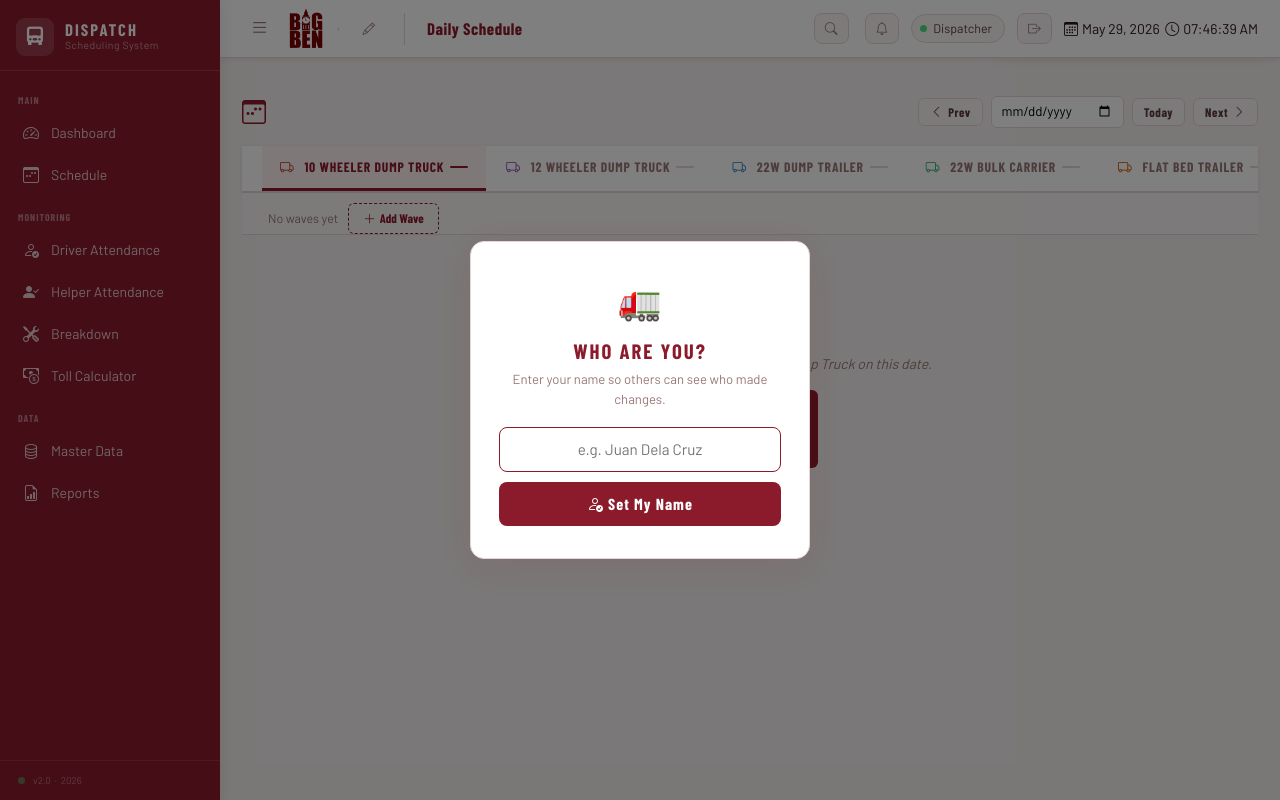
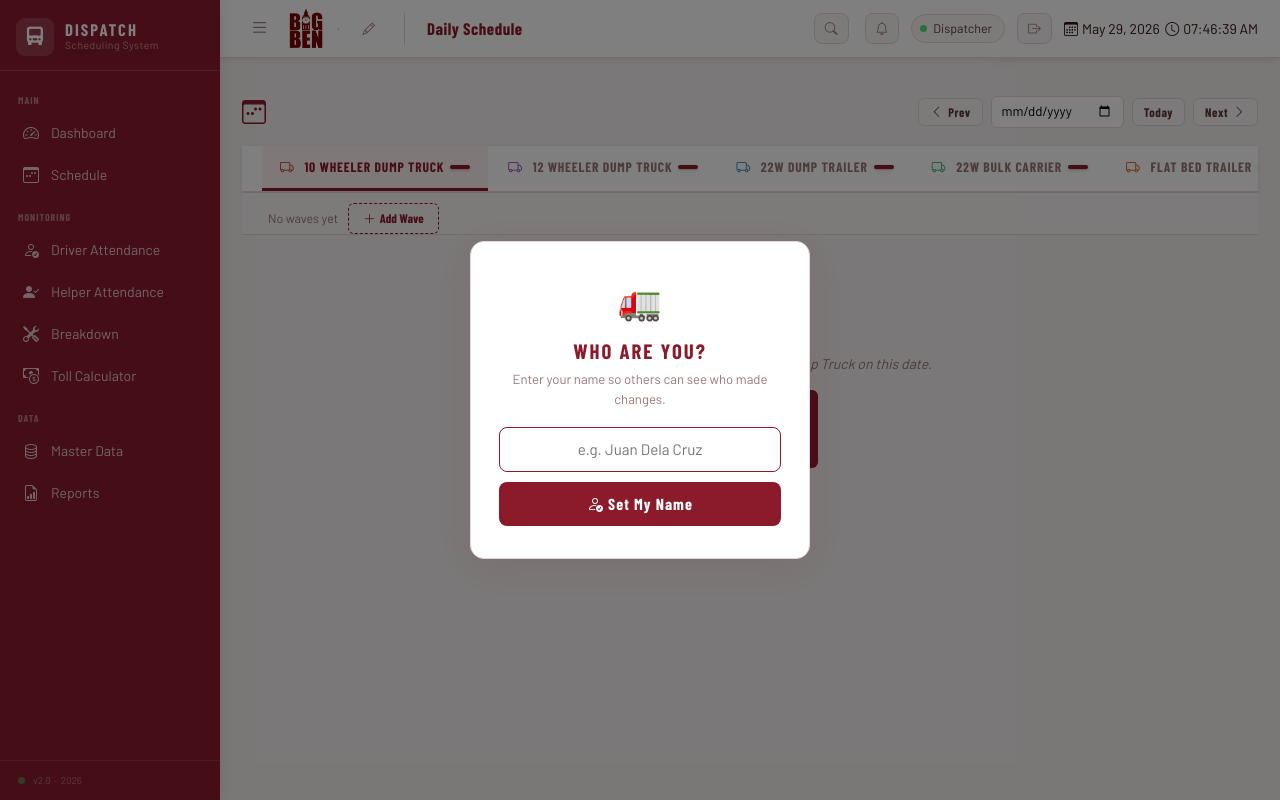
Before and after one commit to JDVBBBDARC/dispatch-scheduler, a Flask app: template templates/schedule/daily.html in a window 1280 px wide. Run offline with Flask 3, Linux system fonts and the light colour scheme; the template is opened without the code that fills it: values that come from a table or form of the project are taken from there, others are empty; some libraries are stand-ins or nearby versions; some web fonts are replaced.

Commit message:
Schedule: prominent maroon trip-count badge on every truck-type tab
The trip-count pill next to each truck-type tab name was rendered with
a faded gray background on inactive tabs and a small maroon background
on the active one. Dispatchers reported this made it easy to miss that
e.g. 10W already had 4 trips queued while they were focused on 22WD —
a quick glance across the tabs didn't make scheduled categories stand
out.

Three small changes:

1. Template: add a data-count attribute to .tab-count so the CSS
   selector can react to "is this zero" without depending on the
   span's text node, which is fiddly to match in pure CSS.

2. CSS: drop the .truck-tab:not(.active) override that recolored the
   badge gray. The badge now stays maroon with white text and a soft
   shadow on every tab, regardless of which one is currently focused.
   Add .tab-count[data-count="0"] { display: none } so categories with
   no scheduled trips show no badge at all (rather than a noisy gray
   "0" pill).

3. updateWaveCount JS: when changing the badge text after a trip is
   added or removed, also update tab.dataset.count so the CSS rule
   that hides the zero state fires immediately. Without this, deleting
   the last trip in a category would leave a maroon "0" badge sitting
   on the tab until the page reloaded.

Pure template + CSS + JS change. No Python, no schema, no migration.
Safe to deploy with a single git pull + WSGI touch, no service
restart needed for the polling worker.

Co-Authored-By: Claude Opus 4.7 <noreply@anthropic.com>

```diff
--- a/static/css/main.css
+++ b/static/css/main.css
@@ -234,8 +234,25 @@ body { margin:0; font-family:'Barlow','Segoe UI',sans-serif; background:var(--bg
 }
 .truck-tab:hover { color:var(--text); background:var(--maroon-tint); }
 .truck-tab.active { color:var(--maroon); border-bottom-color:var(--maroon); background:var(--maroon-pale); font-weight:800; }
-.truck-tab .tab-count { background:var(--maroon); color:#fff; border-radius:10px; font-size:.65rem; padding:1px 6px; min-width:18px; text-align:center; }
-.truck-tab:not(.active) .tab-count { background:var(--border); color:var(--muted); }
+/* ── Trip-count badge ─────────────────────────────────────────────────────
+   Always maroon — even on inactive tabs — so dispatchers can scan across
+   truck-type tabs and immediately see which categories already have
+   trips scheduled. Previously the badge faded to a gray pill on inactive
+   tabs, making it easy to miss that 10W (for example) already had 4 trips
+   queued while the dispatcher was looking at 22WD.
+
+   Hidden entirely when count is 0 — the empty state is "no badge at all"
+   rather than a small gray "0", which reads as visual noise. The
+   [data-count="0"] selector is updated live by the updateWaveCount JS
+   so the badge appears/disappears as trips are added or deleted without
+   needing a page refresh. */
+.truck-tab .tab-count {
+  background: var(--maroon); color: #fff;
+  border-radius: 10px; font-size: .65rem; font-weight: 700;
+  padding: 2px 7px; min-width: 20px; text-align: center; line-height: 1.2;
+  box-shadow: 0 1px 3px rgba(139, 26, 43, .35);
+}
+.truck-tab .tab-count[data-count="0"] { display: none; }
 
 /* ── WAVE TABS ───────────────────────────────────────────────────────────── */
 .wave-tabs-wrap { background:var(--surface2); border-bottom:1px solid var(--border); padding:0 20px; overflow-x:auto; }
--- a/templates/schedule/daily.html
+++ b/templates/schedule/daily.html
@@ -51,7 +51,7 @@
             style="--tab-color:{{ tt.color }};">
       <i class="bi bi-truck me-1" style="color:{{ tt.color }};"></i>
       {{ tt.name }}
-      <span class="tab-count">{{ counts.get(tt.code, 0) }}</span>
+      <span class="tab-count" data-count="{{ counts.get(tt.code, 0) }}">{{ counts.get(tt.code, 0) }}</span>
     </button>
     {% endfor %}
   </div>
@@ -722,7 +722,13 @@ function updateTabCount(truckCode, forceCount) {
     });
   }
   const tab = document.querySelector(`.truck-tab[data-code="${truckCode}"] .tab-count`);
-  if (tab) tab.textContent = total;
+  if (tab) {
+    tab.textContent = total;
+    // Mirror to data-count so the CSS rule that hides empty badges
+    // (.tab-count[data-count="0"]) reacts immediately. Without this,
+    // the badge would keep showing "0" after the last trip is deleted.
+    tab.dataset.count = total;
+  }
 }
 </script>
 {% endblock %}
```
